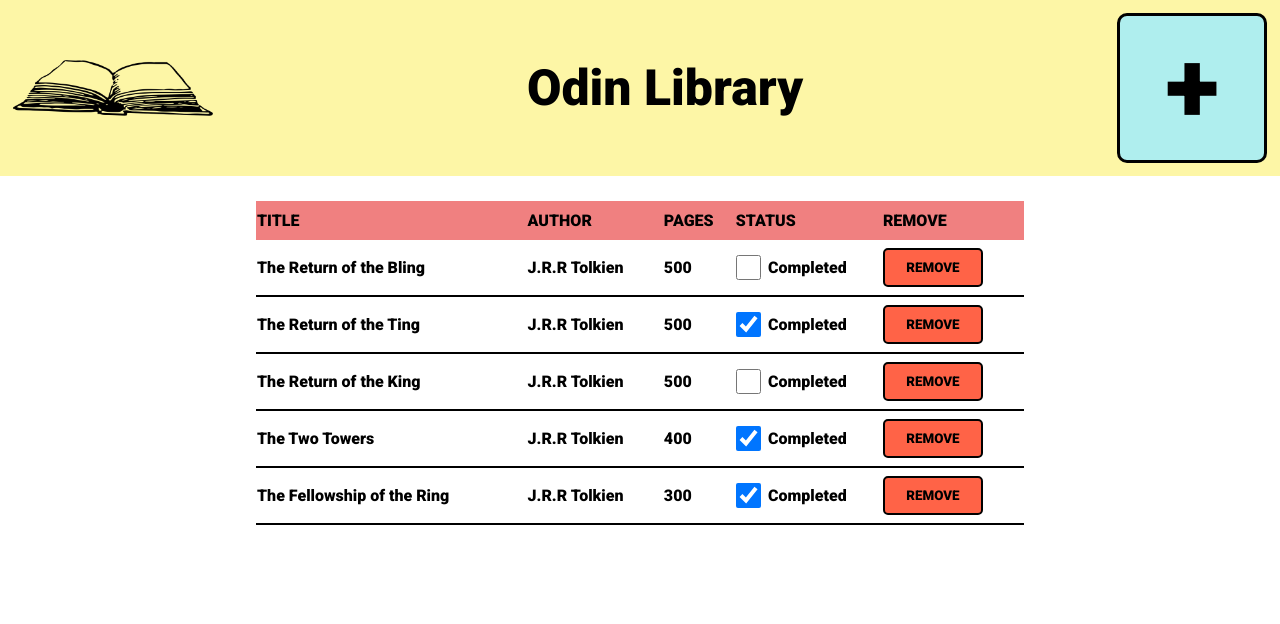
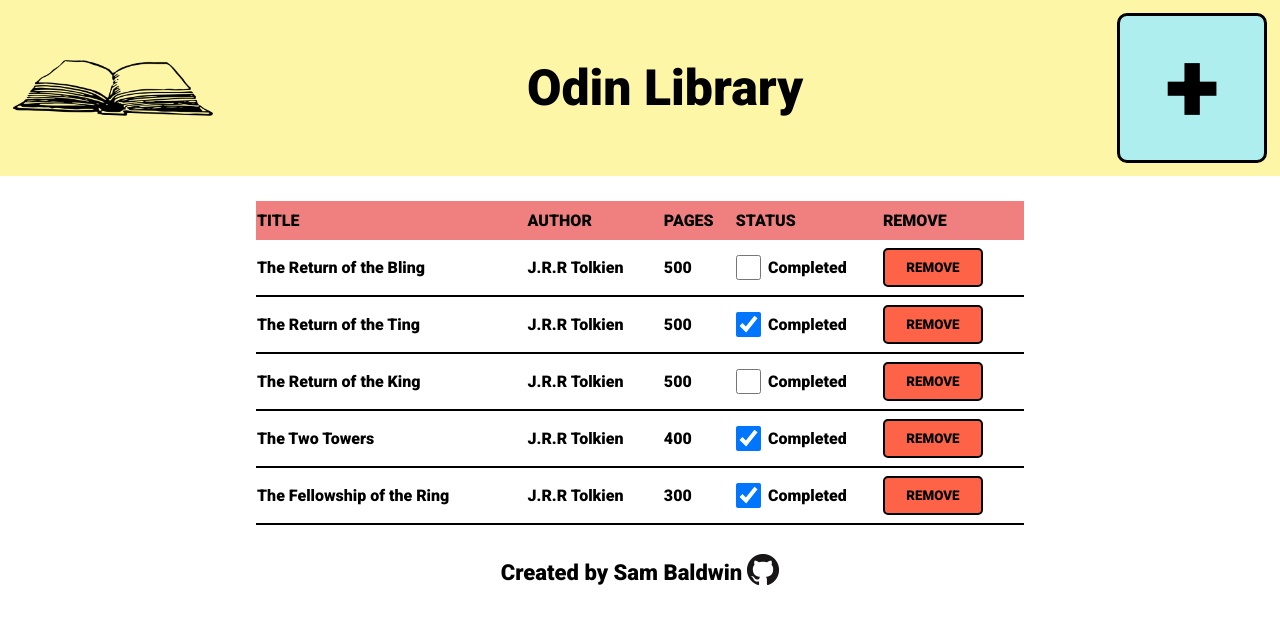
Before and after one commit to SBaldwin-Git/odin-library, a plain HTML site: page index.html in a window 1280 px wide. Drawn offline with Linux system fonts and the light colour scheme.

Commit message:
Added footer

```diff
--- a/index.html
+++ b/index.html
@@ -54,5 +54,9 @@
         </form>
     </div>
 </body>
+<footer>
+    <p>Created by Sam Baldwin</p>
+    <a href="https://github.com/SBaldwin-Git/odin-library"><img src="media/GitHub-Mark-32px.png" alt=""></a>
+</footer>
 <script src="script.js"></script>
 </html>
--- a/style.css
+++ b/style.css
@@ -52,7 +52,7 @@ header {
     padding-left: 1%;
 }
 
-img {
+header img {
     width: 200px;
     height: 100px;
 }
@@ -173,3 +173,17 @@ form input{
     border-radius: 20px;
     font-size: 30px;
 }
+
+/* FOOTER */
+
+footer{
+    display: flex;
+    justify-content: center;
+    align-items: center;
+    font-size: 22px;
+    margin-top: 1%;
+}
+
+footer p{
+    margin-right: 5px;
+}
```
Also changed, not shown: media/GitHub-Mark-32px.png (added).
